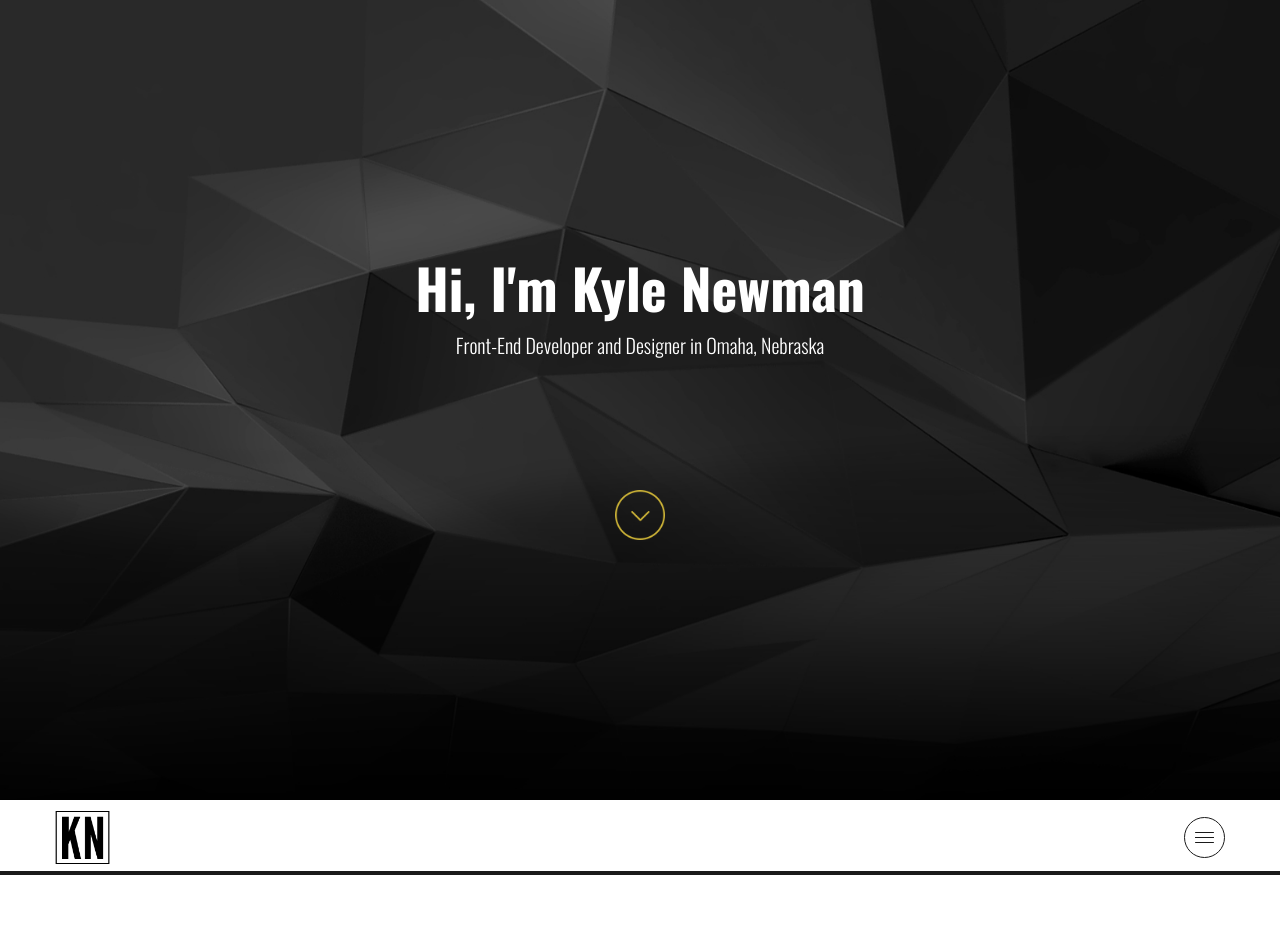
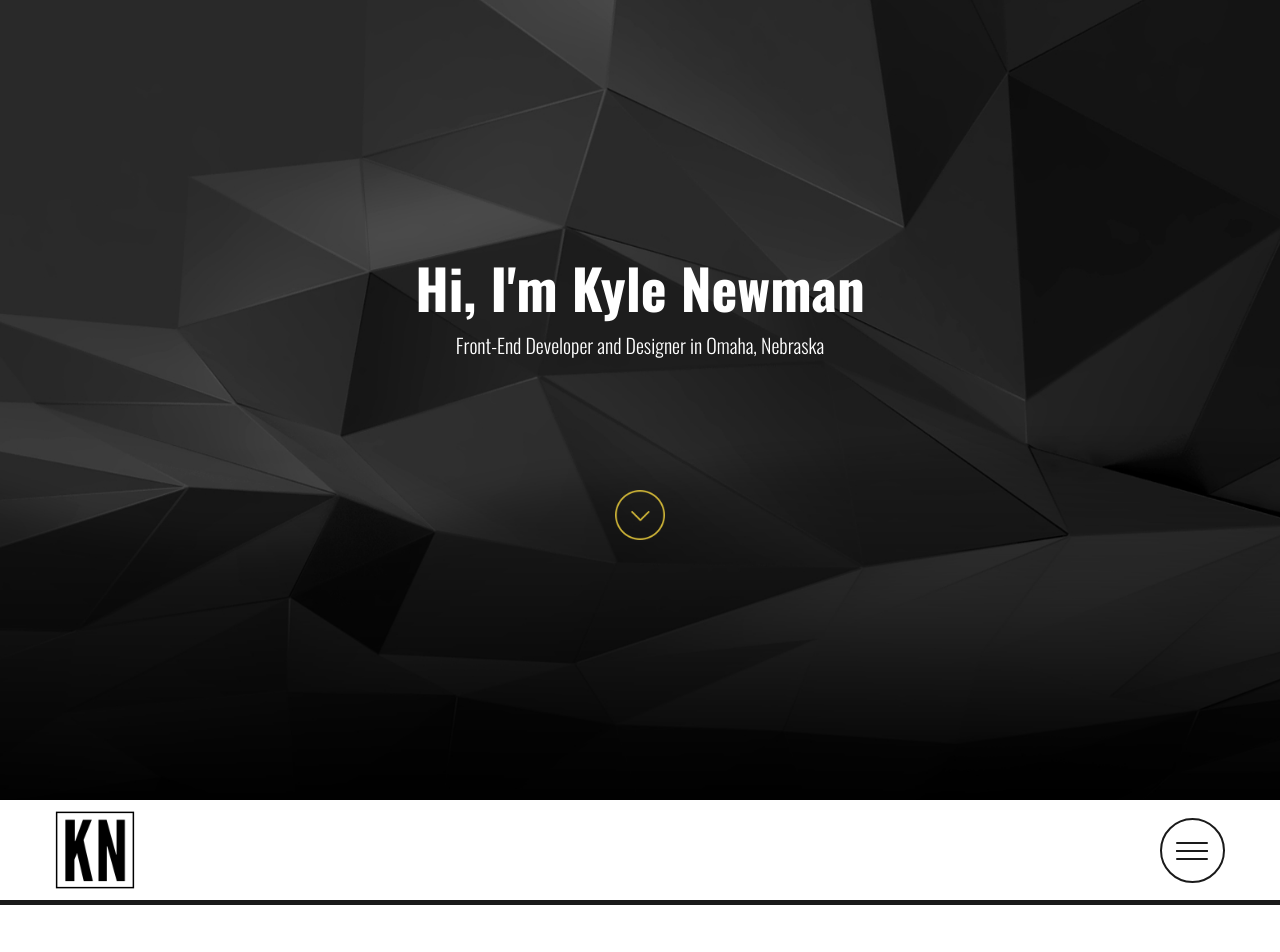
Before and after one commit to kylenewman/personal-site, a plain HTML site: page index.html in a window 1280 px wide. Shown: the top 952 px of the page. Drawn offline with nearby package versions, Linux system fonts and the light colour scheme; a script that the page names is missing.

Commit message:
nav progress

```diff
--- a/css/styles.css
+++ b/css/styles.css
@@ -78,20 +78,32 @@ p {
 }
 
 
-/***** HEADER *****/
+/***** NAVIGATION BAR *****/
 
-.mainNav, .navShrink {
-  border-bottom: 4px solid #1a1a1a;
-  height: 75px;
-  line-height: 75px;
-  padding:10px;
+.mainNav {
   z-index: 100;
 }
+.mainNav {
+  border-bottom: 5px solid #1a1a1a;
+  height: 105px;
+  line-height: 105px;
+  padding: 10px 0;
+  -webkit-transition: height 0.8s;
+  -moz-transition: height 0.8s;
+  transition: height 0.8s;
+}
+.mainNav img {
+  height: 80px;
+  fill: red;
+  -webkit-transition: height 0.3s;
+  -moz-transition: height 0.3s;
+  transition: height 0.3s;
+}
 #navIcon {
-  width: 64px;
-  height: 64px;
+  width: 65px;
+  height: 65px;
   position: relative;
-  margin: 21px auto;
+  margin: 8px auto;
   border: 2px solid #1a1a1a;
   border-radius: 50%;
   text-align: center;
@@ -105,11 +117,11 @@ p {
   transition: .8s ease-in-out;
   cursor: pointer;
 }
-#navIcon span{
+#navIcon span {
   display: block;
   position: absolute;
   height: 2px;
-  width: 28px;
+  width: 32px;
   background: #1a1a1a;
   border-radius: 9px;
   opacity: 1;
@@ -124,16 +136,16 @@ p {
   transition: .5s ease-in-out;
 }
 #navIcon span:nth-child(1) {
-  top: 14px;
-  left: 10px;
+  top: 22px;
+  left: 14px;
 }
 #navIcon span:nth-child(2), #navIcon span:nth-child(3) {
-  top: 19px;
-  left: 10px;
+  top: 30px;
+  left: 14px;
 }
 #navIcon span:nth-child(4) {
-  top: 24px;
-  left: 10px;
+  top: 38px;
+  left: 14px;
 }
 #navIcon.open span:nth-child(1) {
   top: 18px;
@@ -158,58 +170,55 @@ p {
   left: 50%;
 }
 .navShrink {
+  height: 75px;
+  line-height: 75px;
+  padding: 10px 0;
   position: fixed;
   top: 0;
   width: 100%;
-  height: 75px;
-  padding: 10px;
   background-color: #1a1a1a;
-  line-height: 75px;
 }
-.mainNav img {
+.navShrink img {
   height: 55px;
 }
-#navIcon {
+.navShrink #navIcon {
   width: 41px;
   height: 41px;
   position: relative;
-  margin: 7px auto;
-  border: 1px solid #1a1a1a;
+  margin: 10px auto;
+  border: 1px solid #fff;
   border-radius: 50%;
   text-align: center;
   -webkit-transform: rotate(0deg);
   -moz-transform: rotate(0deg);
   -o-transform: rotate(0deg);
   transform: rotate(0deg);
-  -webkit-transition: .3s ease-in-out;
-  -moz-transition: .3s ease-in-out;
-  -o-transition: .3s ease-in-out;
-  transition: .3s ease-in-out;
+  -webkit-transition: .8s ease-in-out;
+  -moz-transition: .8s ease-in-out;
+  -o-transition: .8s ease-in-out;
+  transition: .8s ease-in-out;
   cursor: pointer;
 }
-.navShrink #navIcon {
-  border: 1px solid #fff;
+.navShrink #navIcon span:nth-child(1) {
+  top: 14px;
+  left: 9px;
 }
-#navIcon span{
-  display: block;
-  position: absolute;
-  height: 1px;
-  width: 19px;
-  background: #1a1a1a;
-  border-radius: 9px;
-  opacity: 1;
-  left: 0;
-  -webkit-transform: rotate(0deg);
-  -moz-transform: rotate(0deg);
-  -o-transform: rotate(0deg);
-  transform: rotate(0deg);
-  -webkit-transition: .5s ease-in-out;
-  -moz-transition: .5s ease-in-out;
-  -o-transition: .5s ease-in-out;
-  transition: .5s ease-in-out;
+.navShrink #navIcon span:nth-child(2), .navShrink #navIcon span:nth-child(3) {
+  top: 19px;
+  left: 9px;
+}
+.navShrink #navIcon span:nth-child(4) {
+  top: 24px;
+  left: 9px;
 }
 .navShrink #navIcon span {
+  height: 1px;
+  width: 21px;
   background: #fff;
+  -webkit-transition: .2s ease-in-out;
+  -moz-transition: .2s ease-in-out;
+  -o-transition: .2s ease-in-out;
+  transition: .2s ease-in-out;
 }
 .mainNav .logoWhite {
   display: none;
@@ -282,7 +291,7 @@ h2, .quest p {
 
 .portfolio {
   margin: 40px 0;
-  padding-top: 150px;
+  padding-top: 40px;
 }
 .portfolio img {
   width: 100%;
--- a/index.html
+++ b/index.html
@@ -229,7 +229,7 @@
 
     <script src="js/nav.js"></script>
     <script src="js/to-top.js"></script>
-    <script src="js/sticky-nav.js"></script>
+<!--    <script src="js/sticky-nav.js"></script>-->
     <script src="js/shrink-nav.js"></script>
     <script src="js/smooth_scroll.js"></script>
   </body>
--- a/js/shrink-nav.js
+++ b/js/shrink-nav.js
@@ -5,11 +5,11 @@ $(document).ready( function() {
  var mainNav = $(".mainNav");
 
    $(window).scroll(function() {
-    if ( $(this).scrollTop() > topOfOthDiv ) {
-      mainNav.addClass("navShrink", 1000);
+    if ( $(this).scrollTop() > heroHeight) {
+      mainNav.addClass("navShrink").fadeIn('slow');
     }
     else {
-      mainNav.removeClass("navShrink", 1000);
+      mainNav.removeClass("navShrink");
     }
   });
 });
```
Also changed, not shown: img/logo.svg (added).
